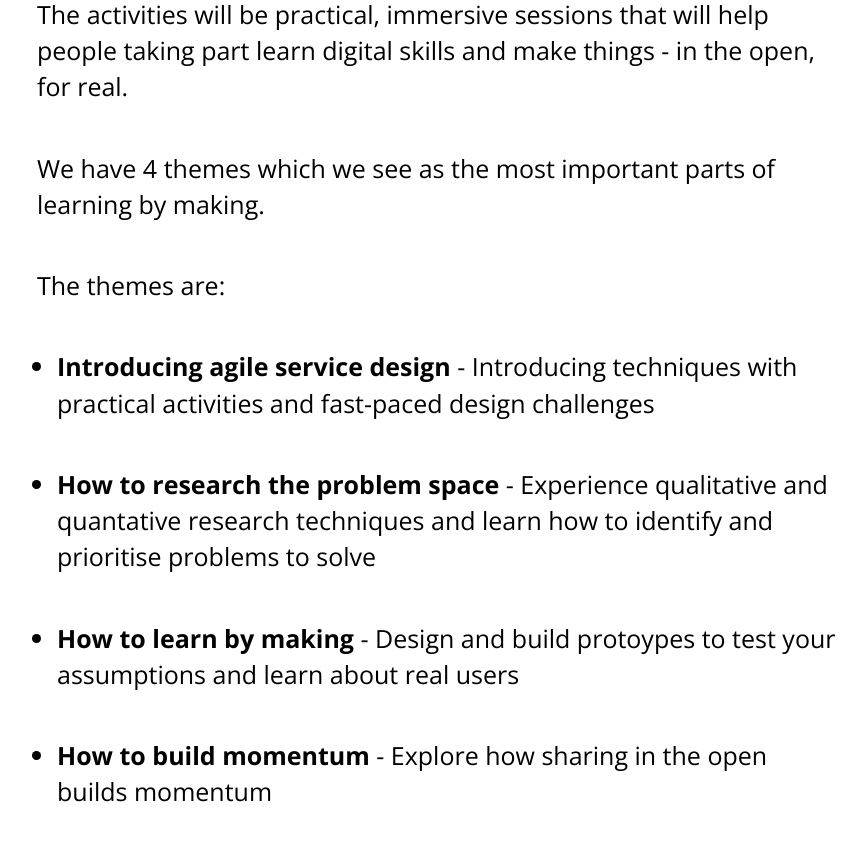
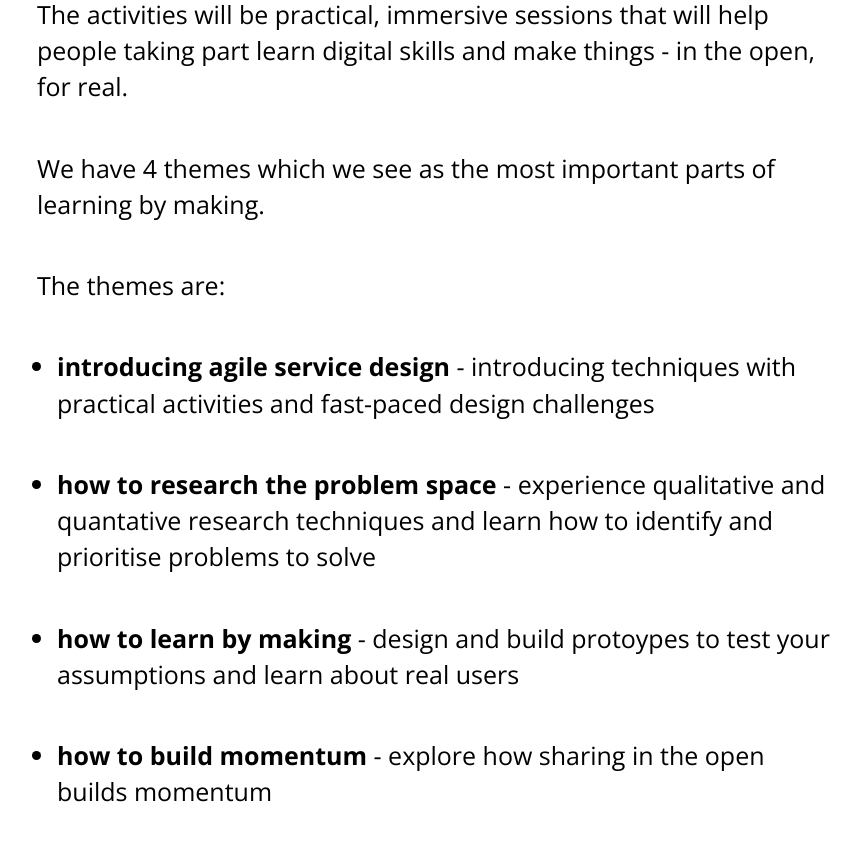
Before and after one commit to learnbymakingwales/learnbymakingwales.github.io, a Jekyll site: the page built from en/the-labs/index.md, in a window 1280 px wide and 900 px high, scrolled down 794 px. Shown: the top 841 px of the window, without its empty margins (203-1069 px from the left). Built offline with Jekyll 4.4.1, drawn with Linux system fonts in a browser that asks for light colours.

Commit message:
uncapped bullets

```diff
--- a/en/the-labs/index.md
+++ b/en/the-labs/index.md
@@ -17,10 +17,10 @@ We have 4 themes which we see as the most important parts of learning by making.
 
 The themes are:
 
-* **Introducing agile service design** - Introducing techniques with practical activities and fast-paced design challenges
+* **introducing agile service design** - introducing techniques with practical activities and fast-paced design challenges
 
-* **How to research the problem space** - Experience qualitative and quantative research techniques and learn how to identify and prioritise problems to solve
+* **how to research the problem space** - experience qualitative and quantative research techniques and learn how to identify and prioritise problems to solve
 
-* **How to learn by making** - Design and build protoypes to test your assumptions and learn about real users
+* **how to learn by making** - design and build protoypes to test your assumptions and learn about real users
 
-* **How to build momentum** - Explore how sharing in the open builds momentum
+* **how to build momentum** - explore how sharing in the open builds momentum
```
